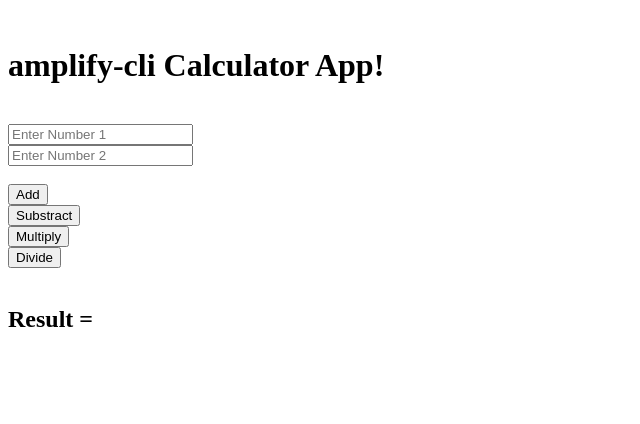
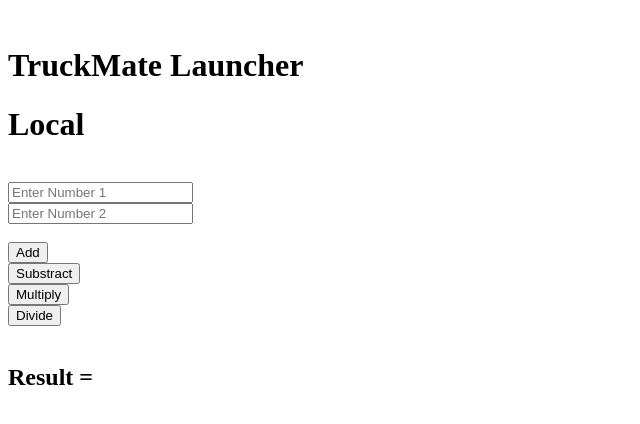
Before and after one commit to jbend/tmladmin, an Angular app: page / in a window 1280 px wide. Shown: the top 424 px of the page, without its empty margins (0-640 px from the left). Built offline with nearby package versions, Linux system fonts and the light colour scheme.

Commit message:
Setup for branching

```diff
--- a/src/app/app.component.html
+++ b/src/app/app.component.html
@@ -1,10 +1,9 @@
 <div class="container">
   <br />
   <div class="row">
-      <h1>
-          amplify-cli {{ title }}!
-      </h1>
-  </div>
+    <h1>TruckMate Launcher</h1>
+    <h1>Local</h1>
+</div>
   <br />
   <div class="row">
       <div class="col-md-6">
```
